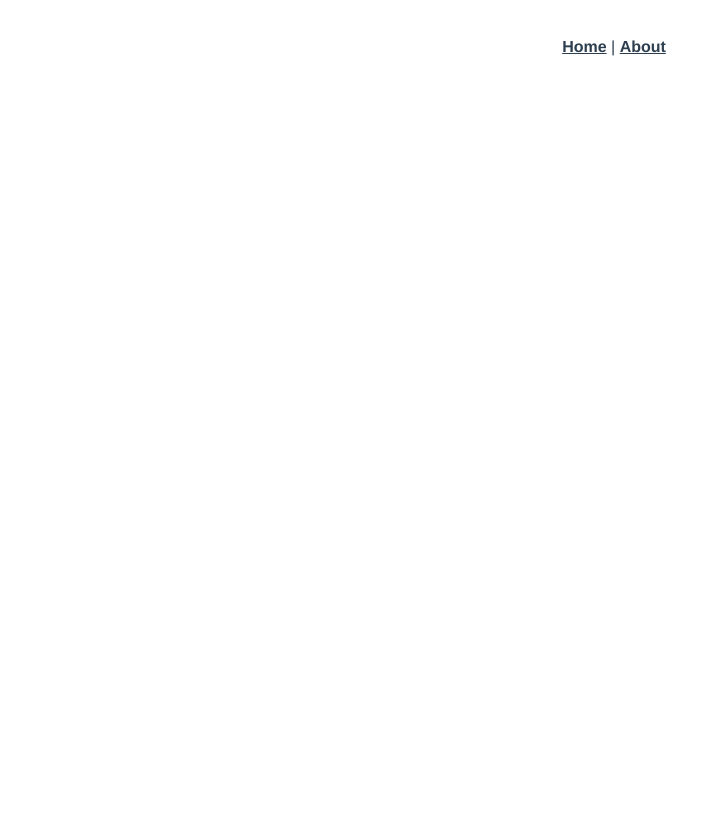
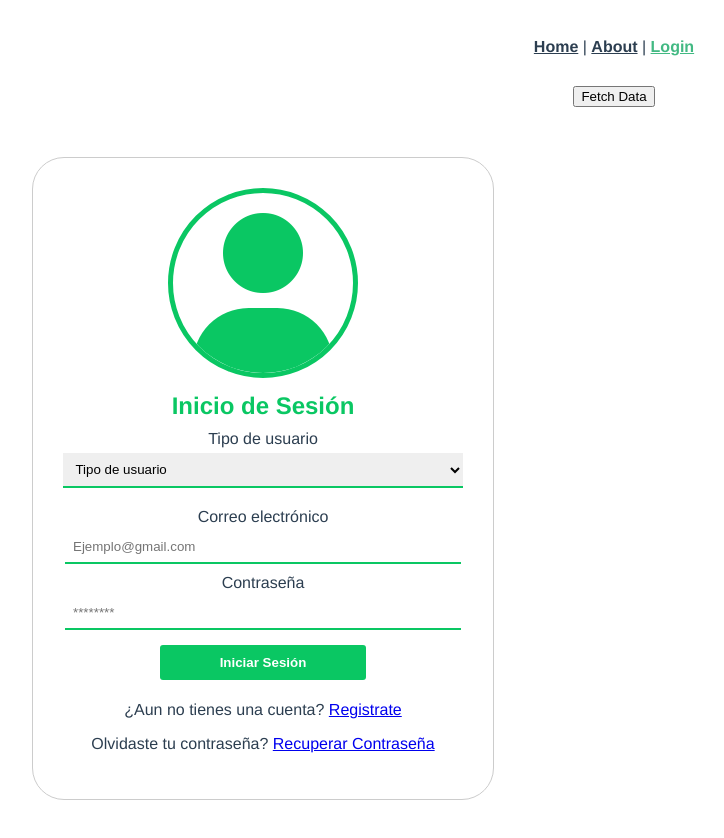
Before and after one commit to SamDiper/DelCamp_Vue, a Vue app: page /tercer in a window 1280 px wide. Shown: the top 838 px of the page, without its empty margins (26-750 px from the left). Before the commit the page ends 800 px from the top, so only its background shows below. Built offline with nearby package versions, Linux system fonts and the light colour scheme.

Commit message:
primer commit

```diff
--- a/package.json
+++ b/package.json
@@ -8,6 +8,7 @@
     "lint": "vue-cli-service lint"
   },
   "dependencies": {
+    "axios": "^1.7.0",
     "core-js": "^3.8.3",
     "vue": "^2.6.14",
     "vue-router": "^3.5.1"
--- a/src/App.vue
+++ b/src/App.vue
@@ -2,7 +2,8 @@
   <div id="app">
     <nav>
       <router-link to="/">Home</router-link> |
-      <router-link to="/about">About</router-link>
+      <router-link to="/about">About</router-link> |
+      <router-link to="/tercer">Login</router-link>
     </nav>
     <router-view/>
   </div>
--- /dev/null
+++ b/src/components/Tercer.vue
@@ -0,0 +1,195 @@
+<template>
+    <div>
+        <button @click="mostrarDatos">Fetch Data</button>
+        <div v-if="data">
+        <pre>{{ data }}</pre>
+        </div>
+        <div class="container">
+            <i class="fa-solid fa-user"></i>
+            <h2>Inicio de Sesión</h2>
+            <form class="user-form">
+                <label for="user-type">Tipo de usuario</label>
+                <select class="user-type" id="user_type">
+                    <option disabled selected value="0">Tipo de usuario</option>
+                    <option value="buyer">Campesino</option>
+                    <option value="seller">Comprador</option>
+                </select>
+                <label for="user-email">Correo electrónico</label>
+                <input v-model="email" class="user-email" type="email" id="campoCorreo" placeholder="Ejemplo@gmail.com">
+
+                <label for="user-password">Contraseña</label>
+                <input v-model="password" class="user-password" type="password" id="campoContraseña" placeholder="********">
+
+                <button class="btn-register" @click="enviarDatos">Iniciar Sesión</button>
+                <p>¿Aun no tienes una cuenta? <a href="/Components/Login-Register-User/user_register.html">Registrate</a>
+                </p>
+                <p>Olvidaste tu contraseña? <a href="#">Recuperar Contraseña</a></p>
+                <p id="TrueFormulario"></p>
+            </form>
+        </div>
+    </div>
+</template>
+
+<script>
+import axios from 'axios'
+    export default{
+        name:"miTercerComponente",
+        data(){
+            return{
+                data: null,
+                email: null,
+                password: null
+            }
+        },
+        methods:{
+            mostrarDatos() {
+                axios.get('https://render-delcamp.onrender.com/clientes')
+                    .then(response => {
+                        console.log('entro')
+                        this.data = response.data;
+                        console.log(this.data)
+                    })
+                    .catch(error => {
+                        console.error('Error fetching data:', error);
+                    });
+            },
+            enviarDatos() {
+                console.log(`${this.email} y ${this.password}`)
+                axios.post('https://render-delcamp.onrender.com/clientes',{
+                    id: Math.floor(Math.random() * 100) + 1,
+                    Correo: this.email,
+                    Contraseña: this.password
+                })
+                    .then(response => {
+                        this.data = response.data;
+                    })
+                    .catch(error => {
+                        console.error('Error fetching data:', error);
+                    });
+            }
+        },
+        mounted() {
+            this.mensaje = 'Descubre el número mayor';
+        }
+    }
+</script>
+
+<style scoped>
+@import url('https://cdnjs.cloudflare.com/ajax/libs/font-awesome/6.5.2/css/all.min.css');
+
+body {
+    font-family: Arial, sans-serif;
+    margin: 0;
+    padding: 0;
+    background-color: #f0f0f0;
+    display: flex;
+    justify-content: center;
+    text-align: center;
+}
+
+.container {
+    width: 400px;
+    margin: 50px;
+    padding: 30px;
+    border: 1px solid #ccc;
+    border-radius: 2rem;
+    background-color: #fff;
+}
+
+.fa-solid.fa-circle-arrow-left {
+    font-size: 5vh;
+    margin: 20px;
+    color: #0ac763;
+}
+
+.fa-solid.fa-user {
+    font-size: 20vh;
+    color: #0ac763;
+    border: 5px #0ac763 solid;
+    overflow: hidden;
+    padding: 20px 20px 0px 20px;
+    border-radius: 50%;
+}
+
+.container h2 {
+    margin: 10px 0;
+    color: #0ac763;
+}
+
+label {
+    display: block;
+    margin-bottom: 5px;
+}
+
+input[type="password"], input[type="email"], input[type="text"]{
+    width: 95%;
+    padding: 8px;
+    margin-bottom: 10px;
+    border-style: none;
+    border-bottom: 2px solid #0ac763;
+}
+
+input:focus {
+    outline: none;
+}
+
+
+select {
+    width: 99.8%;
+    padding: 8px;
+    border: 1px solid #ccc;
+    border-style: none;
+    border-bottom: 2px solid #0ac763;
+    margin-bottom: 20px;
+}
+
+.terms-conditions{
+    display: flex;
+    flex-direction: row;
+    margin-bottom: 20px;
+    gap: 4.5%;
+}
+.notifications{
+    display: flex;
+    flex-direction: row;
+    margin-bottom: 20px;
+    gap: 35.5%;
+}
+.direct-message{
+    display: flex;
+    flex-direction: row;
+    margin-bottom: 20px;
+    gap: 14.5%;
+}
+
+.btn-register {
+    margin: 5px;
+    padding: 10px 60px;
+    border: none;
+    border-radius: 3px;
+    cursor: pointer;
+    background-color: #0ac763;
+    color: #fff;
+    font-weight: 700;
+}
+
+.btn-register:hover {
+    background-color: #08a652;
+}
+
+.btn-cancel {
+    margin: 5px;
+    padding: 10px 60px;
+    border: none;
+    border-radius: 3px;
+    cursor: pointer;
+    background-color: #ffffff;
+    border: 1px #0ac763 solid;
+    color: #212529;
+    font-weight: 700;
+}
+
+.btn-cancel:hover {
+    border: 1px #0ac763 solid;
+}
+</style>
--- a/src/router/index.js
+++ b/src/router/index.js
@@ -1,6 +1,7 @@
 import Vue from 'vue'
 import VueRouter from 'vue-router'
 import HomeView from '../views/HomeView.vue'
+import Tercer from '../components/Tercer.vue'
 
 Vue.use(VueRouter)
 
@@ -17,6 +18,11 @@ const routes = [
     // this generates a separate chunk (about.[hash].js) for this route
     // which is lazy-loaded when the route is visited.
     component: () => import(/* webpackChunkName: "about" */ '../views/AboutView.vue')
+  },
+  {
+    path: '/tercer',
+    name: 'tercer',
+    component: Tercer
   }
 ]
 
```
Also changed, not shown: 1 other file (tests, documents, lock files or other folders).
